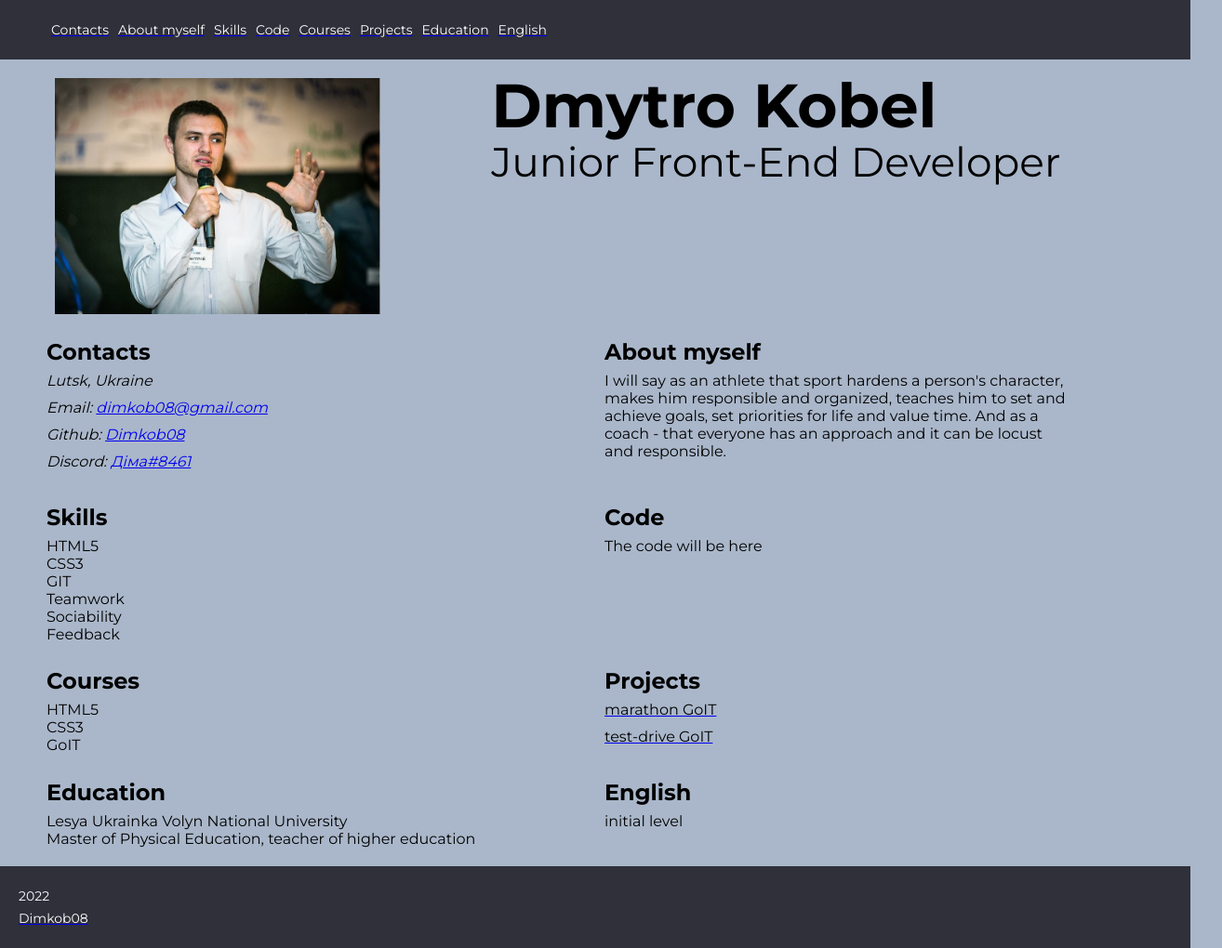
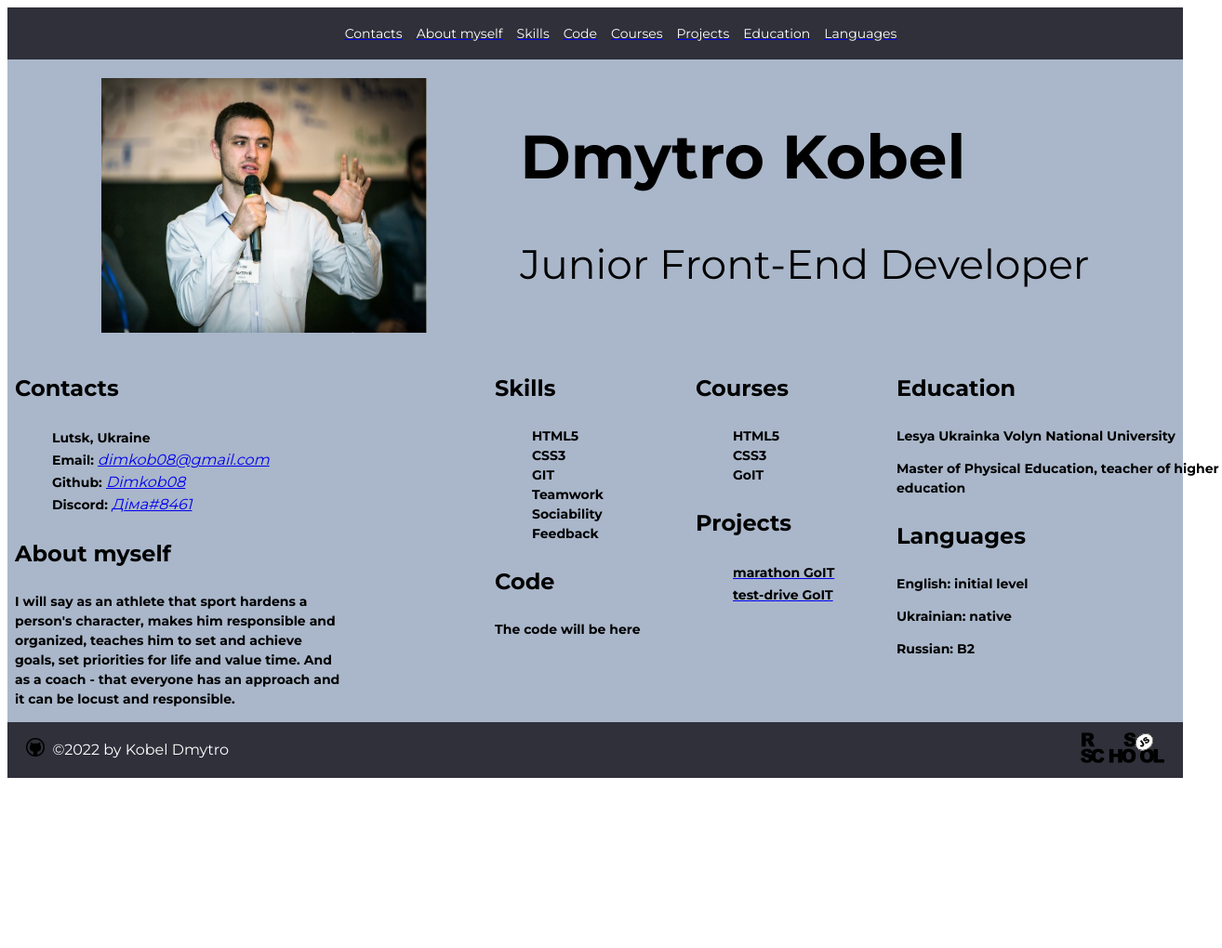
Before and after one commit to Dimkob08/rsschool-cv, a plain HTML site: page index.html in a window 1280 px wide. Shown: the whole page at 93% size, 1314 px wide, since content can reach past the window. After the commit the page ends 845 px from the top, so only its background shows below. Drawn offline with Linux system fonts and the light colour scheme.

Commit message:
fix: fix Staly.scc

```diff
--- a/index.html
+++ b/index.html
@@ -4,118 +4,186 @@
     <meta charset="UTF-8" />
     <meta http-equiv="X-UA-Compatible" content="IE=edge" />
     <meta name="viewport" content="width=device-width, initial-scale=1.0" />
-    <link rel="preconnect" href="https://fonts.googleapis.com">
-    <link rel="preconnect" href="https://fonts.gstatic.com" crossorigin>
-    <link href="https://fonts.googleapis.com/css2?family=Montserrat:wght@400;700&display=swap" rel="stylesheet">
-    <link rel="stylesheet" href="./style.css">
+    <link rel="preconnect" href="https://fonts.googleapis.com" />
+    <link rel="preconnect" href="https://fonts.gstatic.com" crossorigin />
+    <link
+      href="https://fonts.googleapis.com/css2?family=Montserrat:wght@400;700&display=swap"
+      rel="stylesheet"
+    />
+    <link rel="stylesheet" href="./style.css" />
     <title>CV#3. CV Cross-Check</title>
   </head>
 
   <body>
+    <div class="body-container">
       <header class="header">
         <nav class="head">
           <ul class="head-link">
-          <li class="link"><a href="#contacts"><span class="link-name">Contacts</span></a></li>
-          <li class="link"><a href="#about-myself"><span class="link-name">About myself</span></a></li>
-          <li class="link"><a href="#skills"><span class="link-name">Skills</span></a></li>
-          <li class="link"><a href="#code"><span class="link-name">Code</span></a></li>
-          <li class="link"><a href="#courses"><span class="link-name">Courses</span></a></li>
-          <li class="link"><a href="#projects"><span class="link-name">Projects</span></a></li>
-          <li class="link"><a href="#education"><span class="link-name">Education</span></a></li>
-          <li class="link"><a href="#english"><span class="link-name">English</span></a>
+            <li class="link">
+              <a href="#contacts"><span class="header-text">Contacts</span></a>
+            </li>
+            <li class="link">
+              <a href="#about-myself"
+                ><span class="header-text">About myself</span></a
+              >
+            </li>
+            <li class="link">
+              <a href="#skills"><span class="header-text">Skills</span></a>
+            </li>
+            <li class="link">
+              <a href="#code"><span class="header-text">Code</span></a>
+            </li>
+            <li class="link">
+              <a href="#courses"><span class="header-text">Courses</span></a>
+            </li>
+            <li class="link">
+              <a href="#projects"><span class="header-text">Projects</span></a>
+            </li>
+            <li class="link">
+              <a href="#education"
+                ><span class="header-text">Education</span></a
+              >
+            </li>
+            <li class="link">
+              <a href="#languages"
+                ><span class="header-text">Languages</span></a
+              >
+            </li>
           </ul>
         </nav>
       </header>
 
       <main>
         <section class="about">
-        <img src="./фото.jpg" alt="photo" width="350">
+          <img src="./img/фото.jpg" alt="photo" width="350" />
           <div class="name">
             <h1>Dmytro Kobel</h1>
             <p>Junior Front-End Developer</p>
           </div>
-
         </section>
-      <div class="block">
+        <div class="main-blocks">
+          <div class="block-1">
             <section id="contacts">
               <h2>Contacts</h2>
               <address>
                 <ul>
-              <li class="links"><span class="text">Lutsk, Ukraine</span>
-              <li class="links"><span class="text">Email:</span>
-                <a href="mailto:dimkob08@gmail.com" class="contact_link">dimkob08@gmail.com</a></li>
-              <li class="links"><span class="text">Github:</span>
-                <a href="https://gist.github.com/Dimkob08">Dimkob08</a></li>
-                <li class="links"><span class="text">Discord:</span>
-                <a href="#">Діма#8461</a></li>
+                  <li class="links">
+                    <span class="main-text">Lutsk, Ukraine</span>
+                  </li>
+                  <li class="links">
+                    <span class="main-text">Email:</span>
+                    <a href="mailto:dimkob08@gmail.com" class="contact_link"
+                      >dimkob08@gmail.com</a
+                    >
+                  </li>
+                  <li class="links">
+                    <span class="main-text">Github:</span>
+                    <a href="https://gist.github.com/Dimkob08">Dimkob08</a>
+                  </li>
+                  <li class="links">
+                    <span class="main-text">Discord:</span>
+                    <a href="#">Діма#8461</a>
+                  </li>
                 </ul>
               </address>
             </section>
 
-        <section id="about-myself">
+            <section class="about-myself" id="about-myself">
               <h2>About myself</h2>
-          <p class="text">I will say as an athlete that sport hardens a person's character, makes him responsible and organized, teaches him to set and achieve goals, set priorities for life and value time. And as a coach - that everyone has an approach and it can be locust and responsible.</p>
+              <p class="main-text">
+                I will say as an athlete that sport hardens a person's
+                character, makes him responsible and organized, teaches him to
+                set and achieve goals, set priorities for life and value time.
+                And as a coach - that everyone has an approach and it can be
+                locust and responsible.
+              </p>
             </section>
           </div>
 
-      <div class="block">
-        <section id="skills">
+          <div class="block-2">
+            <section class="skills" id="skills">
               <h2>Skills</h2>
               <ul>
-            <li class="text">HTML5</li>
-            <li class="text">CSS3</li>
-            <li class="text">GIT</li>
-            <li class="text">Teamwork</li>
-            <li class="text">Sociability</li>
-            <li class="text">Feedback</li>
+                <li class="main-text">HTML5</li>
+                <li class="main-text">CSS3</li>
+                <li class="main-text">GIT</li>
+                <li class="main-text">Teamwork</li>
+                <li class="main-text">Sociability</li>
+                <li class="main-text">Feedback</li>
               </ul>
             </section>
 
-        <section id="code">
+            <section class="code" id="code">
               <h2>Code</h2>
-          <p>The code will be here </p>
+              <p class="main-text">The code will be here</p>
             </section>
           </div>
-      <div class="block">
-        <section id="courses">
+          <div class="block-3">
+            <section class="courses" id="courses">
               <h2>Courses</h2>
               <ul>
-            <li class="text">HTML5</li>
-            <li class="text">CSS3</li>
-            <li class="text">GoIT</ul>
+                <li class="main-text">HTML5</li>
+                <li class="main-text">CSS3</li>
+                <li class="main-text">GoIT</li>
               </ul>
             </section>
 
-        <section id="projects">
+            <section class="projects" id="projects">
               <h2>Projects</h2>
               <ul>
-            <li class="links"><a href="https://dmytro-kobel.netlify.app/"><span class="text">marathon GoIT</span></a></li>
-            <li class="links"><a href="https://bandero-guss.netlify.app/"><span class="text">test-drive GoIT</span></a></li>
+                <li class="links">
+                  <a href="https://dmytro-kobel.netlify.app/"
+                    ><span class="main-text">marathon GoIT</span></a
+                  >
+                </li>
+                <li class="links">
+                  <a href="https://bandero-guss.netlify.app/"
+                    ><span class="main-text">test-drive GoIT</span></a
+                  >
+                </li>
               </ul>
             </section>
           </div>
 
-      <div class="block">
-        <section id="education">
+          <div class="block-4">
+            <section class="education" id="education">
               <h2>Education</h2>
-          <p class="text">Lesya Ukrainka Volyn National University</p>
-          <p class="text">Master of Physical Education, teacher of higher education</p>
+              <p class="main-text">Lesya Ukrainka Volyn National University</p>
+              <p class="main-text">
+                Master of Physical Education, teacher of higher education
+              </p>
             </section>
 
-        <section id="english">
-          <h2>English</h2>
-          <p class="text">initial level</p>
+            <section class="languages" id="languages">
+              <h2>Languages</h2>
+              <p class="main-text">English: initial level</p>
+              <p class="main-text">Ukrainian: native</p>
+              <p class="main-text">Russian: B2</p>
             </section>
           </div>
-
+        </div>
       </main>
 
       <footer class="footer-bgr">
-      <section class="footer">
-          <p class="link-name">2022</p>
-          <a class="footer-link" href="https://gist.github.com/Dimkob08"><span class="link-name">Dimkob08</span></a>
-      </section>
+        <div class="footer-block">
+          <div class="github">
+            <a href="https://github.com/Dimkob08/rsschool-cv">
+              <img src="./img/Git logo.png" alt="Github" width="20" height="20"
+            /></a>
+            <p class="footer-text">&nbsp;&nbsp;&COPY;2022 by Kobel Dmytro</p>
+          </div>
 
+          <div class="rolling-scopes">
+            <a href="https://rs.school/js/">
+              <img
+                src="./assets/svg/rs_school_js.svg"
+                alt="RS"
+                width="90"
+                height="60"
+            /></a>
+          </div>
+        </div>
       </footer>
+    </div>
   </body>
 </html>
--- a/style.css
+++ b/style.css
@@ -1,34 +1,35 @@
- *{
-    margin: 0;
-    padding: 0;
+*{
+    padding: 0 auto;
 }
 
-body{
+.body-container {
     font-family: 'Montserrat', sans-serif;
     background-color: #aab7ca;
-    width: 100%;
-}
+    font-weight: 400;
+    line-height: 1.5;
+    max-width: 1280px;
+    margin: 0 auto;
+    }
 
 header{
+    display: flex;
+    justify-content: center;
     background-color: #2F303A;
-    width: 100%;
+
 
 }
 
 .head {
-    padding: 20px;
+    /* display: flex; */
 }
 
 .head-link{
-    margin-left: 25px;
     display: flex;
-    /* justify-content: space-around; */
-    /* padding-left: 20px;  */
+
 }
 
 .link{
-    color: #FFFFFF;
-    margin-left: 10px;
+margin-left: 15px;
 }
 
 ul{
@@ -37,11 +38,10 @@ list-style: none;
 
 .links {
 
-    margin-bottom: 10px;
     color: #000000;
 }
 
-.link-name{
+.header-text{
     font-style: normal;
     font-weight: 400;
     font-size: 14px;
@@ -49,42 +49,54 @@ list-style: none;
     color: #fff;
 }
 
-main>.block {
-    display: flex;
-    /* justify-content: space-around; */
-    /* align-content: space-around; */
-}
-
 .about{
     display: flex;
-    justify-content: space-around;
+    justify-content: space-evenly;
     font-weight: 500;
     font-size: 44px;
     line-height: 60px;
     color: black;
-    width: 1200px;
     margin: 20px 0;
 }
+
 .name {
-    ;
+
 }
 
-#about-myself,
-#contacts,
-#skills,
-#code,
-#courses,
-#projects,
-#education,
-#english {
+.about-myself,
+.contacts,
+.skills,
+.code,
+.courses,
+.projects,
+.education,
+.english {
+    width: 300px;
+}
+
+.main-blocks {
+    display: flex;
+    justify-content: space-around;
+}
+
+.block{
+    justify-content: space-around;
+  }
+
+.block-1 {
     width: 500px;
 }
 
-.block {
-    /* display: flex; */
-    justify-content: space-around;
-    width: 1200px;
-    margin-bottom: 20px;
+.block-2 {
+    width: 200px;
+}
+
+.block-3 {
+    width: 200px;
+}
+
+.block-4 {
+    width: 300px;
 }
 
 h2{
@@ -94,12 +106,12 @@ h2{
     line-height: 42px;
 }
 
-.text {
-    /* font-style: normal;
+.main-text {
+    font-style: normal;
     font-weight: 700;
     font-size: 14px;
     line-height: 21px;
-    width: 350px; */
+    width: 350px;
     color: #000000;
 
 }
@@ -111,7 +123,28 @@ background-color: #2F303A;
 width: 100%;
 }
 
-.footer{
-padding: 20px;
+.footer-block{
+    display: flex;
+    flex-direction: row;
+    justify-content: space-between;
+    height: 40px;
+    padding: 10px 20px;
 
 }
+
+.github{
+    display: flex;
+    align-items: center;
+    justify-content: flex-start;
+    text-decoration: none;
+}
+
+.footer-text{
+    color: white;
+}
+
+.rolling-scopes {
+    display: flex;
+    justify-content: flex-end;
+    align-items: center;
+}
```
Also changed, not shown: assets/svg/rs_school_js.svg (added), img/Git logo.png (added), img/фото.jpg (renamed from фото.jpg). Lines whose indentation alone changed are shown as unchanged.
